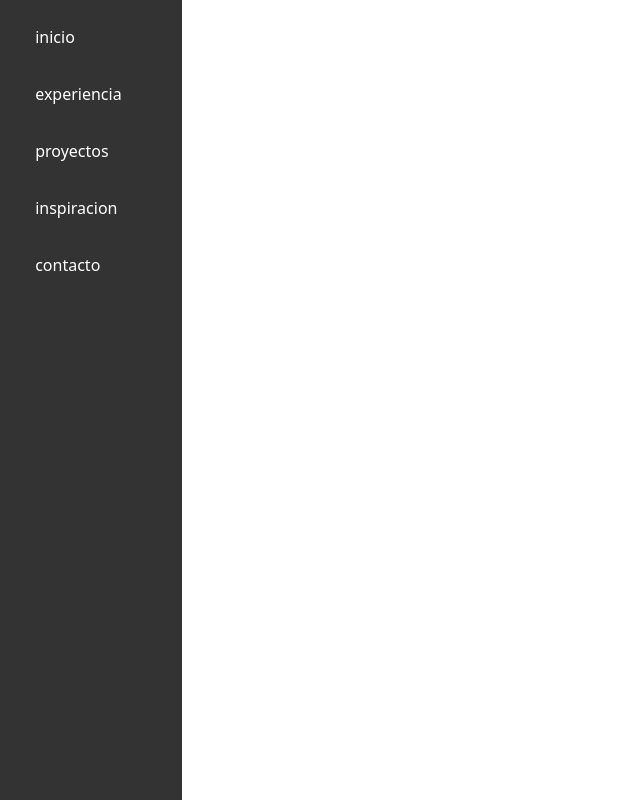
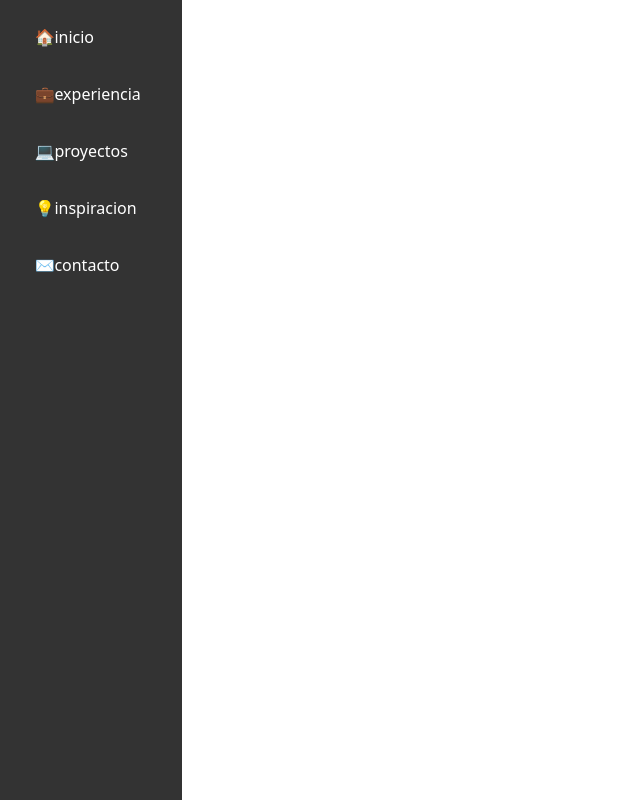
Before and after one commit to SbtnAvls/me, a React (Vite) app: page / in a window 1280 px wide. Shown: the whole page, without its empty margins (0-640 px from the left). Built offline with nearby package versions, Linux system fonts and the light colour scheme.

Commit message:
Add icons and collapsible sidebar

```diff
--- a/src/App.css
+++ b/src/App.css
@@ -11,7 +11,7 @@
   position: fixed;
   top: 0;
   left: 0;
-  width: 150px;
+  width: 60px;
   height: 100vh;
   background: #333;
   color: #fff;
@@ -19,6 +19,13 @@
   flex-direction: column;
   gap: 1rem;
   padding: 1rem;
+  transition: width 0.3s;
+  align-items: center;
+}
+
+.sidebar:hover {
+  width: 150px;
+  align-items: flex-start;
 }
 
 .sidebar button {
@@ -28,13 +35,39 @@
   font-size: 1rem;
   cursor: pointer;
   text-align: left;
+  display: flex;
+  align-items: center;
+  justify-content: flex-start;
+}
+
+.sidebar button .icon {
+  width: 1.2rem;
+  display: flex;
+  justify-content: center;
+}
+
+.sidebar button .label {
+  overflow: hidden;
+  max-width: 0;
+  opacity: 0;
+  transition: max-width 0.3s, opacity 0.3s;
+}
+
+.sidebar:hover button .label {
+  max-width: 100px;
+  opacity: 1;
 }
 
 .pages {
-  margin-left: 150px;
+  margin-left: 60px;
   height: 100vh;
   overflow-y: auto;
   scroll-snap-type: y mandatory;
+  transition: margin-left 0.3s;
+}
+
+.sidebar:hover ~ .pages {
+  margin-left: 150px;
 }
 
 .page {
--- a/src/App.jsx
+++ b/src/App.jsx
@@ -2,11 +2,11 @@ import { useRef } from 'react'
 import './App.css'
 
 const sections = [
-  'inicio',
-  'experiencia',
-  'proyectos',
-  'inspiracion',
-  'contacto',
+  { name: 'inicio', icon: '🏠' },
+  { name: 'experiencia', icon: '💼' },
+  { name: 'proyectos', icon: '💻' },
+  { name: 'inspiracion', icon: '💡' },
+  { name: 'contacto', icon: '✉️' },
 ]
 
 function App() {
@@ -19,20 +19,21 @@ function App() {
   return (
     <div className="app">
       <nav className="sidebar">
-        {sections.map((item, idx) => (
-          <button key={item} onClick={() => handleClick(idx)}>
-            {item}
+        {sections.map(({ name, icon }, idx) => (
+          <button key={name} onClick={() => handleClick(idx)}>
+            <span className="icon">{icon}</span>
+            <span className="label">{name}</span>
           </button>
         ))}
       </nav>
       <div className="pages">
-        {sections.map((item, idx) => (
+        {sections.map(({ name }, idx) => (
           <section
-            key={item}
+            key={name}
             ref={(el) => {
               refs.current[idx] = el
             }}
-            id={item}
+            id={name}
             className="page"
           ></section>
         ))}
```
